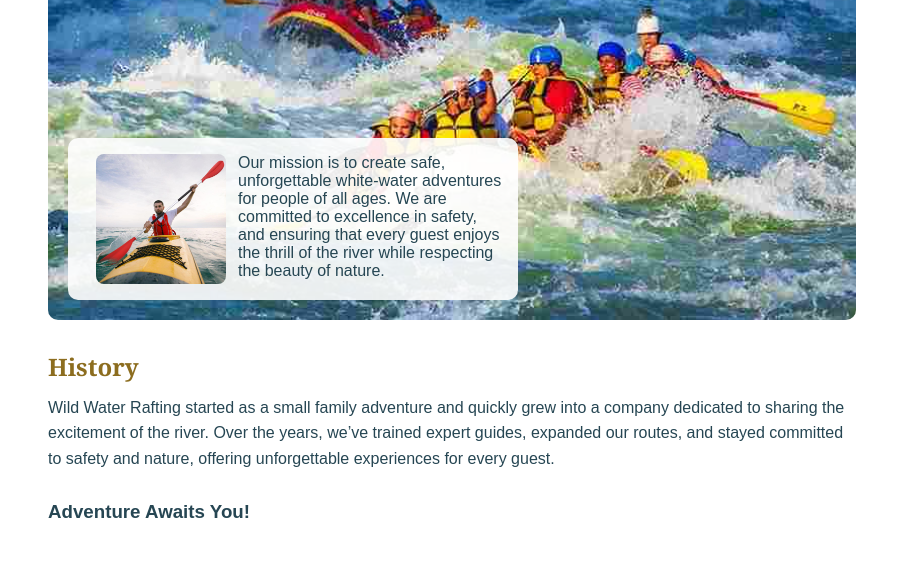
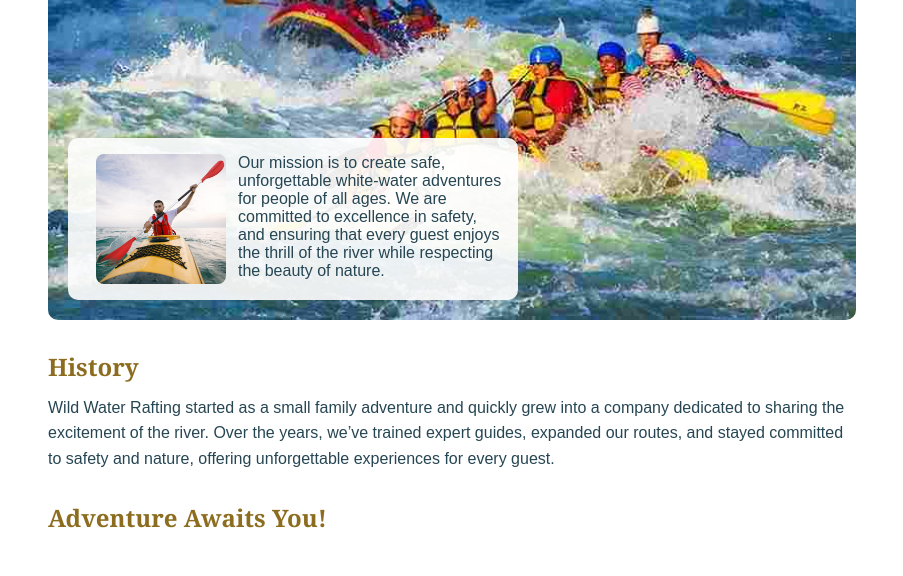
Before and after one commit to emilyurena94/wdd130, a plain HTML site: page about.html in a window 1280 px wide. Shown: the part 235-811 px from the top of the page, without its empty margins (188-1091 px from the left). Drawn offline with Linux system fonts and the light colour scheme.

Commit message:
Update about.html

```diff
--- a/about.html
+++ b/about.html
@@ -37,7 +37,7 @@
     </section>
 
     <section>
-      <h3>Adventure Awaits You!</h3>
+      <h2>Adventure Awaits You!</h2>
     </section>
   </main>
 
```
